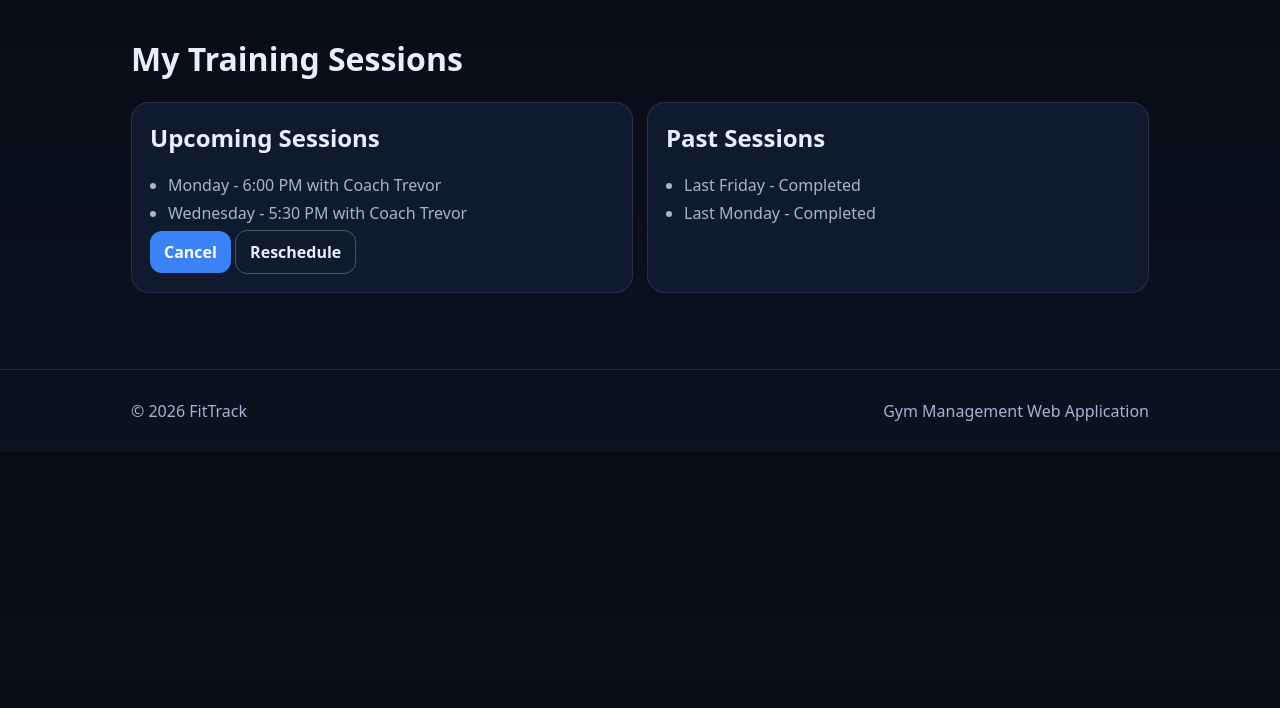
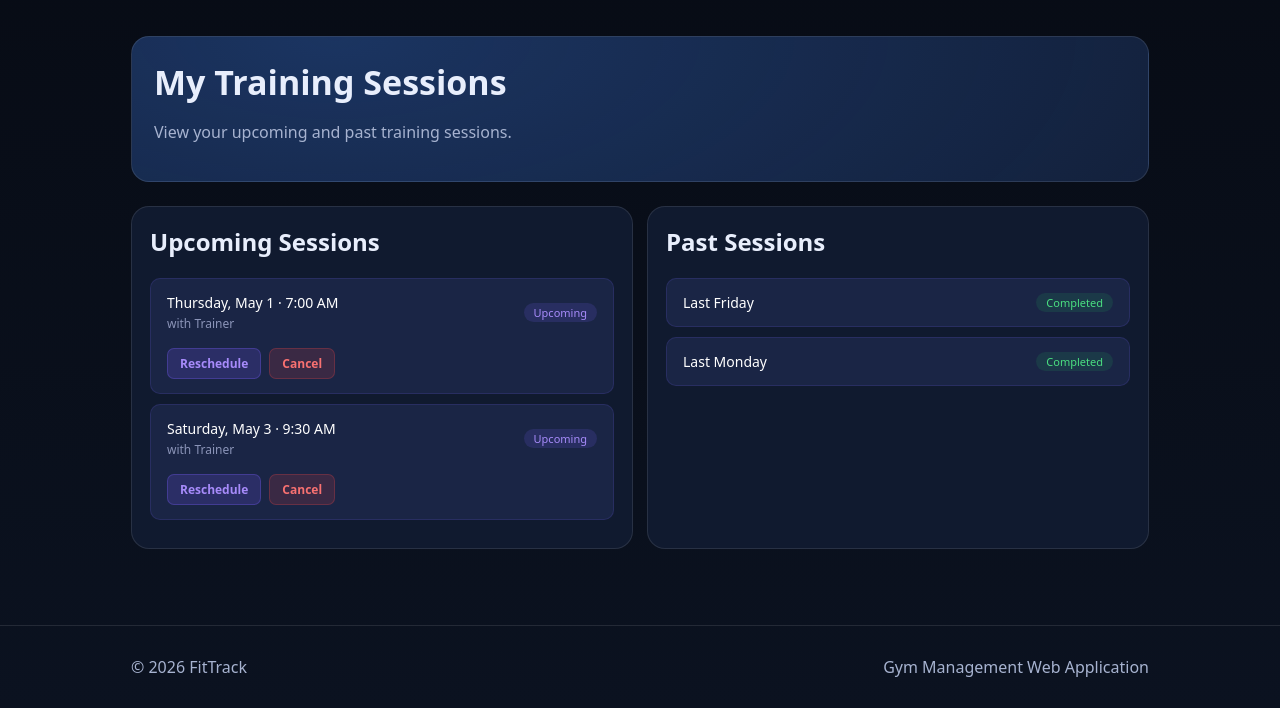
Before and after one commit to jtseib/Web-App-Development---Group-6, a Django app: page /sessions/ in a window 1280 px wide. Shown: the part 119-827 px from the top of the page. Before the commit the page ends 571 px from the top, so only its background shows below. Run offline with Django 5.2, Linux system fonts and the light colour scheme.

Commit message:
Added cancel and reschedule UI + basic functionality

```diff
--- a/JanGym/models.py
+++ b/JanGym/models.py
@@ -69,6 +69,7 @@ class WorkoutInstance(models.Model):
     member = models.ForeignKey(User, on_delete=models.CASCADE, related_name="member_workouts")
     trainer = models.ForeignKey(User, on_delete=models.CASCADE, related_name="trainer_workouts")
     timeslot = models.ForeignKey(TimeSlot, on_delete=models.CASCADE)
+    status = models.CharField(max_length=20, default='Scheduled')
     status = models.CharField(
         max_length=20,
         choices=[
@@ -77,6 +78,7 @@ class WorkoutInstance(models.Model):
             ('canceled', 'Canceled')
         ],
         default='pending'
+
     )
 
     def __str__(self):
--- a/JanGym/templates/client_sessions.html
+++ b/JanGym/templates/client_sessions.html
@@ -3,30 +3,141 @@
 {% block title %}My Sessions{% endblock %}
 
 {% block content %}
+<section class="hero">
+  <div class="hero-card">
+    <h1>My Training Sessions</h1>
+    <p class="muted">View your upcoming and past training sessions.</p>
+  </div>
+</section>
 
-<h1>My Training Sessions</h1>
-
-<div class="grid">
-
+<section class="grid">
   <div class="card">
     <h2>Upcoming Sessions</h2>
-    <ul>
-      <li>Monday - 6:00 PM with Coach Trevor</li>
-      <li>Wednesday - 5:30 PM with Coach Trevor</li>
-    </ul>
 
-    <a class="btn" href="{% url 'cancel_session' %}">Cancel</a>
-    <a class="btn btn-outline" href="{% url 'reschedule_session' %}">Reschedule</a>
+    <div class="session-item">
+      <div class="session-info">
+        <span class="session-date">Thursday, May 1 · 7:00 AM</span>
+        <span class="session-trainer">with Trainer</span>
+      </div>
+      <span class="badge-upcoming">Upcoming</span>
+      <div class="session-actions">
+        <a class="btn btn-reschedule" href="{% url 'reschedule_session' %}">Reschedule</a>
+        <a class="btn btn-cancel" href="{% url 'cancel_session' %}">Cancel</a>
+      </div>
+    </div>
+
+    <div class="session-item">
+      <div class="session-info">
+        <span class="session-date">Saturday, May 3 · 9:30 AM</span>
+        <span class="session-trainer">with Trainer</span>
+      </div>
+      <span class="badge-upcoming">Upcoming</span>
+      <div class="session-actions">
+        <a class="btn btn-reschedule" href="{% url 'reschedule_session' %}">Reschedule</a>
+        <a class="btn btn-cancel" href="{% url 'cancel_session' %}">Cancel</a>
+      </div>
+    </div>
   </div>
 
   <div class="card">
     <h2>Past Sessions</h2>
-    <ul>
-      <li>Last Friday - Completed</li>
-      <li>Last Monday - Completed</li>
-    </ul>
+
+    <div class="session-item">
+      <div class="session-info">
+        <span class="session-date">Last Friday</span>
+      </div>
+      <span class="badge-completed">Completed</span>
+    </div>
+
+    <div class="session-item">
+      <div class="session-info">
+        <span class="session-date">Last Monday</span>
+      </div>
+      <span class="badge-completed">Completed</span>
+    </div>
   </div>
+</section>
 
-</div>
+<style>
+.session-item {
+  background: #1a2545;
+  border-radius: 10px;
+  padding: 14px 16px;
+  margin-bottom: 10px;
+  border: 0.5px solid rgba(124,92,252,0.15);
+  display: flex;
+  flex-wrap: wrap;
+  align-items: center;
+  gap: 10px;
+}
+
+.session-info {
+  flex: 1;
+  display: flex;
+  flex-direction: column;
+  gap: 3px;
+}
+
+.session-date {
+  color: #fff;
+  font-size: 14px;
+  font-weight: 500;
+}
+
+.session-trainer {
+  color: #8b94b8;
+  font-size: 12px;
+}
+
+.badge-upcoming {
+  font-size: 11px;
+  padding: 2px 10px;
+  border-radius: 20px;
+  background: rgba(124,92,252,0.15);
+  color: #a78bfa;
+  font-weight: 500;
+}
+
+.badge-completed {
+  font-size: 11px;
+  padding: 2px 10px;
+  border-radius: 20px;
+  background: rgba(34,197,94,0.12);
+  color: #4ade80;
+  font-weight: 500;
+}
+
+.session-actions {
+  display: flex;
+  gap: 8px;
+  width: 100%;
+  margin-top: 6px;
+}
+
+.btn-reschedule {
+  font-size: 12px;
+  padding: 6px 12px;
+  border-radius: 7px;
+  background: rgba(124,92,252,0.18);
+  color: #a78bfa;
+  border: 0.5px solid rgba(124,92,252,0.3);
+  text-decoration: none;
+}
+
+.btn-cancel {
+  font-size: 12px;
+  padding: 6px 12px;
+  border-radius: 7px;
+  background: rgba(239,68,68,0.15);
+  color: #f87171;
+  border: 0.5px solid rgba(239,68,68,0.25);
+  text-decoration: none;
+}
+
+.btn-reschedule:hover,
+.btn-cancel:hover {
+  opacity: 0.8;
+}
+</style>
 
 {% endblock %}
--- a/JanGym/urls.py
+++ b/JanGym/urls.py
@@ -9,9 +9,9 @@ urlpatterns = [
     path('client-profile/', views.client_profile, name='client_profile'),
     path('dashboard/', views.dashboard, name='dashboard'),
     path('sessions/', views.client_sessions, name='client_sessions'),
+# CORRECT - use uuid
     path('cancel-session/', views.cancel_session, name='cancel_session'),
     path('reschedule-session/', views.reschedule_session, name='reschedule_session'),
-
     path('trainers/', views.trainers, name='trainers'),
     path('workouts/', views.workouts, name='workouts'),
 
--- a/JanGym/views.py
+++ b/JanGym/views.py
@@ -2,18 +2,42 @@ import calendar
 from datetime import date, time
 
 from django.contrib.auth.decorators import login_required
-from django.shortcuts import render
+from django.contrib.auth.forms import UserCreationForm
+from django.shortcuts import render, redirect
 from django.urls import reverse_lazy
 from django.views import View
-from django.views.generic import ListView, CreateView, UpdateView, DetailView
+from django.views.generic import ListView, CreateView, UpdateView
 
 from .forms import GymHoursForm
-from .models import GymHours
-from django.contrib.auth.forms import UserCreationForm
-from django.shortcuts import redirect
+from .models import GymHours, WorkoutInstance
+
 
 def index(request):
     return render(request, 'index.html')
+
+
+def dashboard(request):
+    return render(request, 'dashboard.html')
+
+
+def client_sessions(request):
+    sessions = WorkoutInstance.objects.all()
+    return render(request, 'client_sessions.html', {'sessions': sessions})
+
+
+def cancel_session(request):
+    return render(request, 'cancel_session.html')
+
+
+def reschedule_session(request):
+    if request.method == 'POST':
+        return redirect('client_sessions')
+
+    return render(request, 'reschedule_session.html')
+
+
+def log_workout_progress(request):
+    return render(request, 'log_workout_progress.html')
 
 
 @login_required
@@ -29,25 +53,6 @@ def workouts(request):
 @login_required
 def client_profile(request):
     return render(request, 'client_profile.html')
-
-
-def dashboard(request):
-    return render(request, 'dashboard.html')
-
-
-def client_sessions(request):
-    return render(request, 'client_sessions.html')
-
-
-def cancel_session(request):
-    return render(request, 'cancel_session.html')
-
-
-def reschedule_session(request):
-    return render(request, 'reschedule_session.html')
-
-def log_workout_progress(request):
-    return render(request, 'log_workout_progress.html')
 
 
 class UpdateHours(UpdateView):
@@ -102,6 +107,8 @@ class CreateHours(CreateView):
             'open_time': time(5, 0),
             'close_time': time(23, 0),
         }
+
+
 def signup(request):
     if request.method == 'POST':
         form = UserCreationForm(request.POST)
```
Also changed, not shown: JanGym/templates/cancel_session.html (+21 -2 lines), JanGym/templates/reschedule_session.html (+51 -2 lines).
